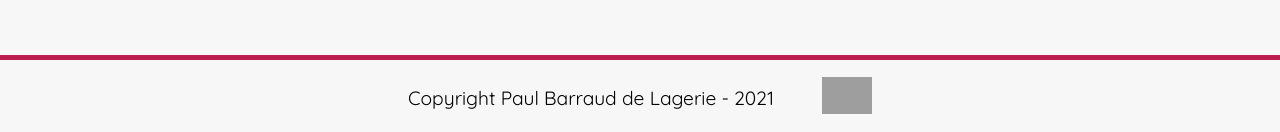
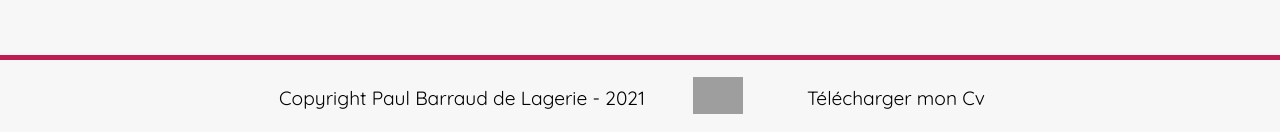
Before and after one commit to paulvscode/mycv, a React (Create React App) app: page / in a window 1280 px wide. Shown: the part 3145-3277 px from the top of the page. Built offline with nearby package versions, Linux system fonts and the light colour scheme; grey boxes are pictures that could not be loaded.

Commit message:
added cv link

```diff
--- a/src/Components/Footer/index.js
+++ b/src/Components/Footer/index.js
@@ -13,6 +13,12 @@ const Footer = () => {
       >
         <img className='linkedin-logo' src={LinkedIn} alt='Linked in' />
       </a>
+      <a
+        className='cv-link'
+        href='https://drive.google.com/file/d/1bRI2jUK2v57QQ85BZe5JL-kynZkcLxyr/view?usp=sharing'
+      >
+        Télécharger mon Cv
+      </a>
     </div>
   );
 };
--- a/src/Components/Footer/styles.css
+++ b/src/Components/Footer/styles.css
@@ -21,3 +21,19 @@
   padding: 3px;
   transition: 0.1s;
 }
+
+.cv-link {
+  margin-left: 3rem;
+  font-size: 1.2rem;
+  text-decoration: none;
+  color: black;
+  padding: 1rem;
+  border-radius: 10px;
+  transition: 0.3s;
+}
+
+.cv-link:hover {
+  text-decoration: underline;
+  background-color: #bd1e51;
+  color: white;
+}
```
